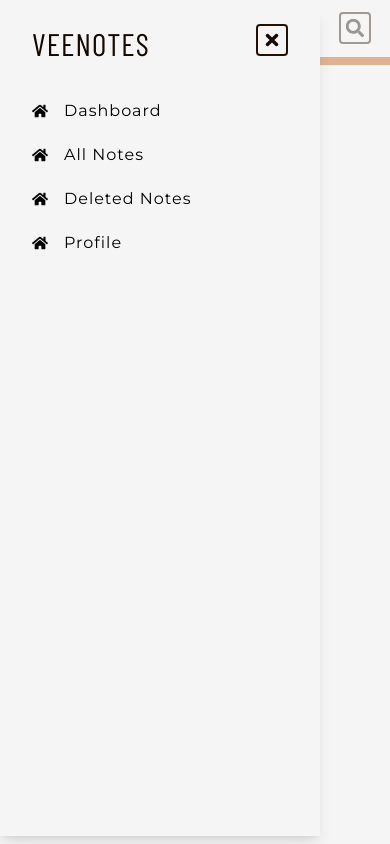
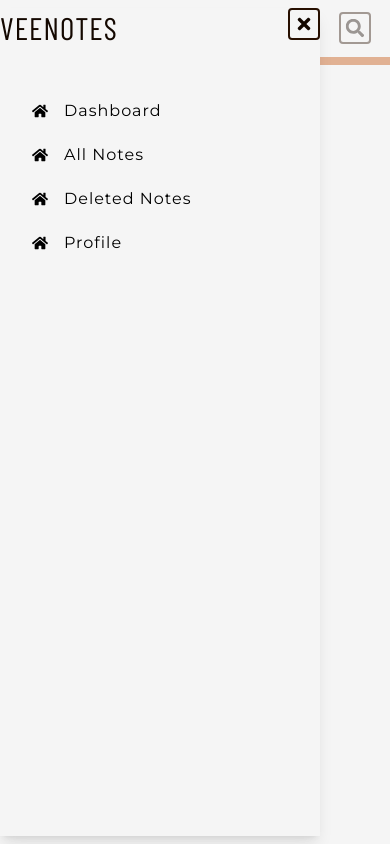
Before and after one commit to Vhickyy/Note-Client, a React (Vite) app: page /dashboard/addnote in a window 390 px wide. Both pictures are taken after a click on the icon 35 px from the left and 28 px from the top of the page. Built offline with nearby package versions, Linux system fonts and the light colour scheme.

Commit message:
adjusted mobile sidebar

```diff
--- a/src/App.tsx
+++ b/src/App.tsx
@@ -11,8 +11,9 @@ import Protected from "./components/Shared/Protected"
 import AddNote from "./Pages/Protected/AddNote"
 function App() {
   const router = createBrowserRouter(createRoutesFromElements(
-    <>
-      <Route path="/" element={<Layout/>}>
+    // <>
+      <Route path="/" >
+        <Route element={<Layout/>}>
           <Route index element={<Home/>}/>
           <Route path="login" element={<Login/>}/>
           <Route path="signup" element={<Signup/>}/>
@@ -24,7 +25,8 @@ function App() {
           <Route path="profile" element={<Profile/>}/>
           <Route path="addnote" element={<AddNote/>}/>
         </Route>
-    </>
+      </Route>
+    // </>
   ))
   return (
     <RouterProvider router={router}/>
--- a/src/Pages/Protected/AddNote.tsx
+++ b/src/Pages/Protected/AddNote.tsx
@@ -4,6 +4,7 @@ const AddNote = () => {
   return (
     <>
         <Navbar page="Add New Note"/>
+        <h1>add note</h1>
     </>
   )
 }
--- a/src/components/Dashboard/AllNotes/AllNoteComponent.tsx
+++ b/src/components/Dashboard/AllNotes/AllNoteComponent.tsx
@@ -1,5 +1,5 @@
 import styled from "styled-components";
-import data from "../../../fakeData/fakedata";
+import data from "../../../data/fakedata";
 import { useState } from "react";
 
 import Filterform from "./Filterform";
--- a/src/components/Dashboard/AllNotes/Filterform.tsx
+++ b/src/components/Dashboard/AllNotes/Filterform.tsx
@@ -1,6 +1,6 @@
 import { FaArrowDown, FaSearch, FaTimes } from "react-icons/fa";
 import styled from "styled-components";
-import { sortList, categoryList } from "../../../fakeData/fakedata";
+import { sortList, categoryList } from "../../../data/fakedata";
 import { Filter } from "../../../types/types";
 
 const Filterform = ({sort,category,setCategory,setSort,showForm,setShowForm}:Filter) => {
--- a/src/components/Dashboard/MobileSidebar.tsx
+++ b/src/components/Dashboard/MobileSidebar.tsx
@@ -1,13 +1,18 @@
 import styled from "styled-components";
 import Sidebar from "./Sidebar";
+import { FaTimes } from "react-icons/fa";
 type props = {
     close: ()=>void,
     showSidebar: boolean
 }
 const MobileSidebar = ({close,showSidebar} : props) => {
   return (
-    <Wrapper onClick={close}>
-      <div className={`main ${showSidebar ? "show" : "hide"}`}>
+    <Wrapper onClick={close} className={`main ${showSidebar ? "show" : "hide"}`}>
+      <div className="nav" onClick={(e)=> {e.stopPropagation()}}>
+        <div className="flex">
+          <h3>VEENOTES</h3>
+          <FaTimes className="icon" onClick={close}/>
+        </div>
         <Sidebar close={close}/>
       </div>
     </Wrapper>
@@ -16,16 +21,32 @@ const MobileSidebar = ({close,showSidebar} : props) => {
 
 export default MobileSidebar;
 
-const Wrapper = styled.div`
-  .main{
+const Wrapper = styled.aside`
+    background-color: #f5f5f599;
     position: fixed;
     height: 100%;
     width: 100%;
-    top: 0;
-    bottom: 0;
+    background-color: #f5f5f599;
+    inset: 0;
     padding-block: .5rem;
-    /* background-color: burlywood; */
-    background-color: #f5f5f599;
+    box-shadow: var(--shadowlg);
+  .nav{
+    height: 100%;
+    width: 20rem;
+    background-color: whitesmoke;
+    box-shadow: var(--shadowlg);
+  }
+  .flex{
+    display: flex;
+    justify-content: space-between;
+  }
+  h3{
+    margin: 0;
+  }
+  .icon{
+    border: 2px solid var(--primaryColor80);
+    padding: .3rem;
+    border-radius: .25rem;
   }
   @media screen and (min-width: 800px) {
     display: none;
--- a/src/components/Dashboard/Navbar.tsx
+++ b/src/components/Dashboard/Navbar.tsx
@@ -1,20 +1,15 @@
 import { FaBars, FaSearch } from "react-icons/fa"
 import styled from "styled-components"
-import MobileSidebar from "./MobileSidebar"
-import { useState } from "react"
+// import MobileSidebar from "./MobileSidebar"
+import { useOutletContext } from "react-router-dom"
+
 type Page = {
     page: string
 }
 const Navbar = ({page}: Page) => {
-    const [showSidebar, setShowsidebar] = useState(false);
-    const toggleSidebar = () => {
-        setShowsidebar(preState =>!preState)
-        console.log(showSidebar);
-
-    }
+  const toggleSidebar = useOutletContext()
   return (
     <Wrapper>
-        <MobileSidebar showSidebar={showSidebar} close={toggleSidebar}/>
         <div className="head">
             {/* <div className="logo"> */}
                 <FaBars className="icon" onClick={toggleSidebar}/>
--- a/src/components/Dashboard/Sidebar.tsx
+++ b/src/components/Dashboard/Sidebar.tsx
@@ -1,67 +1,37 @@
-import { FaHome, FaTimes } from "react-icons/fa";
-import { Link } from "react-router-dom";
+import { NavLink } from "react-router-dom";
 import styled from "styled-components";
+import links from "../../data/Links";
 type Prop = {
     close? : ()=>void;
 }
 const Sidebar = ({close}:Prop) => {
   return (
-    <Wrapper className="sidebar" onClick={(e)=> {e.stopPropagation();}}>
-            <div className="inner">
-                <div className="flex">
-                    <h3>VEENOTES</h3>
-                    <FaTimes className="icon" onClick={close}/>
-                </div>
-                <div className="links">
-                    <Link to={"/dashboard"} onClick={close}>
-                        <FaHome/>
-                        Dashboard
-                    </Link>
-                    <Link to={"/dashboard/allnotes"} onClick={close}>
-                        <FaHome/>
-                        All Notes
-                    </Link>
-                    <Link to={"/dashboard/deletednotes"} onClick={close}>
-                        <FaHome/>
-                        Deleted Notes
-                    </Link>
-                    <Link to={"/dashboard/profile"} onClick={close}>
-                        <FaHome/>
-                        Profile
-                    </Link>
-                </div>
+    <Wrapper >
+        <div className="inner">
+            <div className="links">
+                {links.map(link=>{
+                    return (
+                        <NavLink to={`${link.path}`} onClick={close} end>
+                            {link.icon}
+                            {link.link}
+                        </NavLink>
+                    )
+                })}
             </div>
-        </Wrapper>
+        </div>
+    </Wrapper>
   )
 }
 
 export default Sidebar;
 
 const Wrapper = styled.section`
-    height: 100%;
-    width: 20rem;
-    background-color: whitesmoke;
-    box-shadow: var(--shadowlg);
-    /* z-index: -10; */
     .inner{
-        /* background-color: green; */
         height: 100%;
         width: 90%;
         margin-inline: auto;
         padding: 1rem;
         /* margin-block: 1rem; */
-    }
-    .flex{
-        display: flex;
-        justify-content: space-between;
-    }
-    h3{
-        margin: 0;
-    }
-    .icon{
-        border: 2px solid var(--primaryColor80);
-        padding: .3rem;
-        border-radius: .25rem;
     }
     .links{
         display: flex;
--- a/src/components/Shared/Protected.tsx
+++ b/src/components/Shared/Protected.tsx
@@ -1,12 +1,17 @@
 import { Outlet } from "react-router-dom";
-// import Navbar from "../Dashboard/Navbar";
+import MobileSidebar from "../Dashboard/MobileSidebar";
+import { useState } from "react"
 
 const Protected = () => {
+  const [showSidebar, setShowsidebar] = useState(false);
+  const toggleSidebar = () => {
+      setShowsidebar(preState =>!preState)
+      console.log("here",showSidebar);
+  }
   return (
     <>
-        {/* <Navbar /> */}
-        {/* <h1>protected</h1> */}
-        <Outlet />
+    <MobileSidebar showSidebar={showSidebar} close={toggleSidebar}/>
+      <Outlet context={toggleSidebar}/>
     </>
   )
 }
--- /dev/null
+++ b/src/data/Links.tsx
@@ -0,0 +1,26 @@
+import { FaHome } from "react-icons/fa";
+
+const links = [
+    {
+        path: ".",
+        link: "Dashboard",
+        icon: <FaHome/>
+    },
+    {
+        path: "allnotes",
+        link: "All Notes",
+        icon: <FaHome/>
+    },
+    {
+        path: "deletednotes",
+        link: "Deleted Notes",
+        icon: <FaHome/>
+    },
+    {
+        path: "profile",
+        link: "Profile",
+        icon: <FaHome/>
+    },
+]
+
+export default links;
--- a/src/index.css
+++ b/src/index.css
@@ -39,7 +39,7 @@ html {
   --borderRadius: .25rem;
   --letterSpacing: 1px;
   --transition: all .3s ease-in-out;
-  --maxWidth: 1120px;
+  --maxWidth: 1440px;
   --fixedWidth: 500px;
   --shadowmd: 0px 4px 6px -1px rgb(0 0 0/0.1),
     0 2px 4px -2px rgb(0 0 0 / 0.1);
```
Also changed, not shown: src/data/fakedata.ts (renamed from src/fakeData/fakedata.ts). Lines whose indentation alone changed are shown as unchanged.
